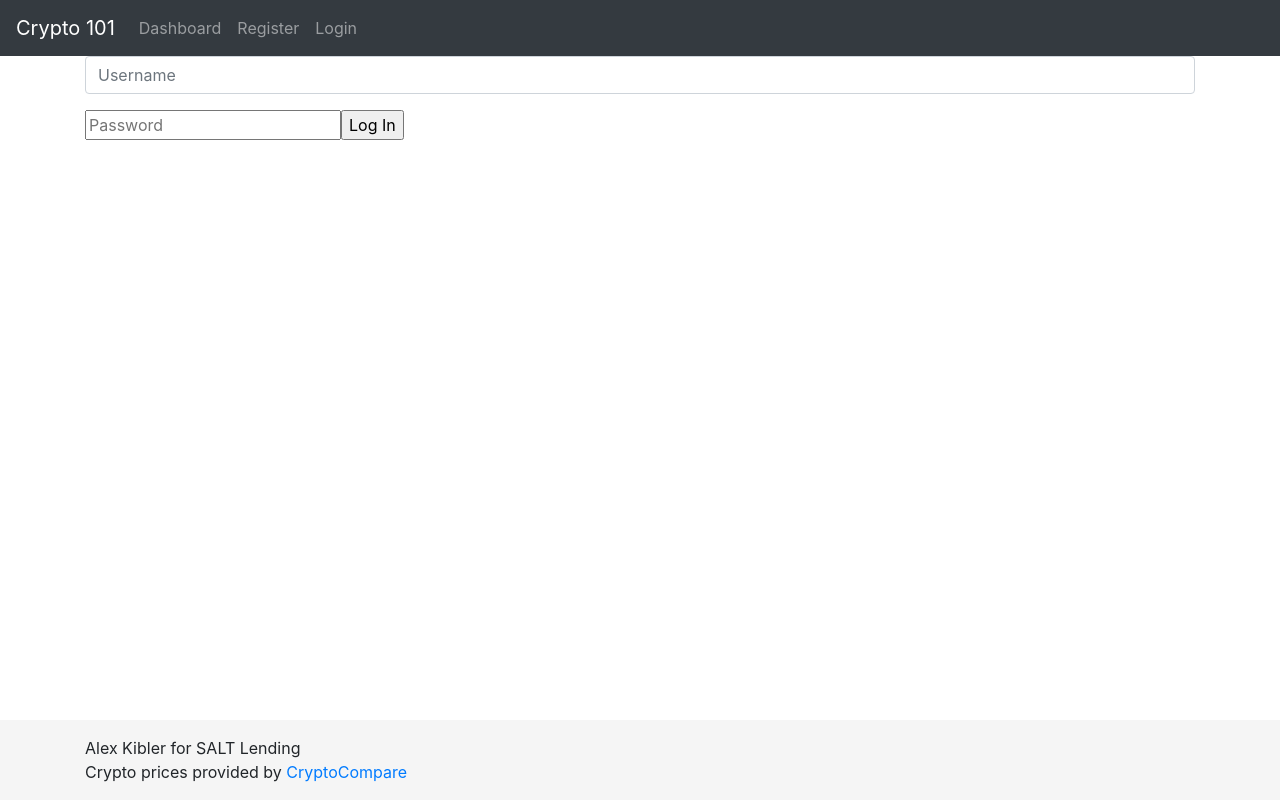
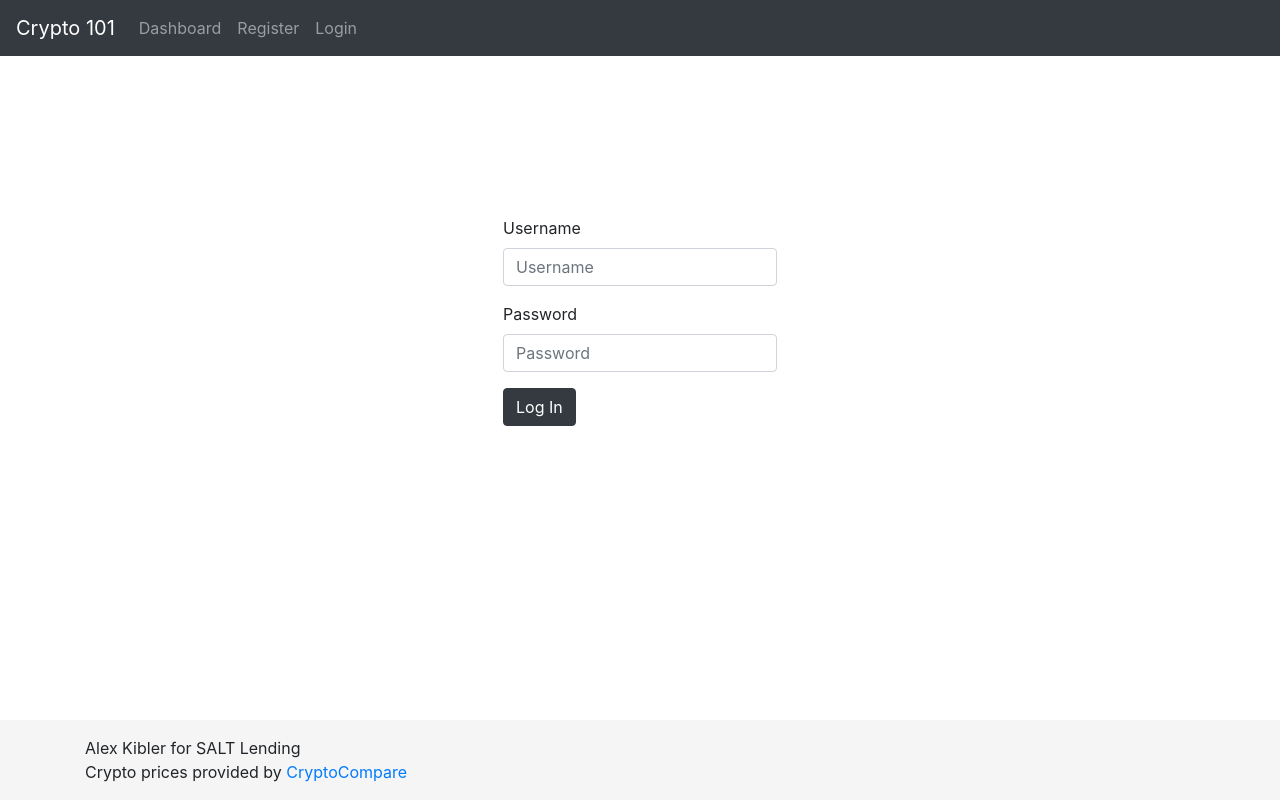
Before and after one commit to k1bs/salt-coding-challenge, a React (Create React App) app in the folder client/: page /login in a window 1280 px wide. Built offline with nearby package versions, Linux system fonts and the light colour scheme.

Commit message:
make login form look better

```diff
--- a/client/src/components/Login.jsx
+++ b/client/src/components/Login.jsx
@@ -20,14 +20,17 @@ class Login extends Component {
 
   render () {
     return (
-      <div>
+      <div className='auth-form'>
         <form onSubmit={(e) => this.props.handleLoginSubmit(e, this.state)}>
           <div className='form-group'>
-            <input type='text' name='username' className='form-control' value={this.state.username} placeholder='Username' onChange={this.handleInputChange} />
-
+            <label htmlFor='username'>Username</label>
+            <input id='username' type='text' name='username' className='form-control' value={this.state.username} placeholder='Username' onChange={this.handleInputChange} />
           </div>
-          <input type='password' name='password' value={this.state.password} placeholder='Password' onChange={this.handleInputChange} />
-          <input type='submit' value='Log In' />
+          <div className='form-group'>
+            <label htmlFor='password'>Password</label>
+            <input id='password' type='password' name='password' className='form-control' value={this.state.password} placeholder='Password' onChange={this.handleInputChange} />
+          </div>
+          <input type='submit' className='btn btn-dark' value='Log In' />
         </form>
       </div>
     )
```
